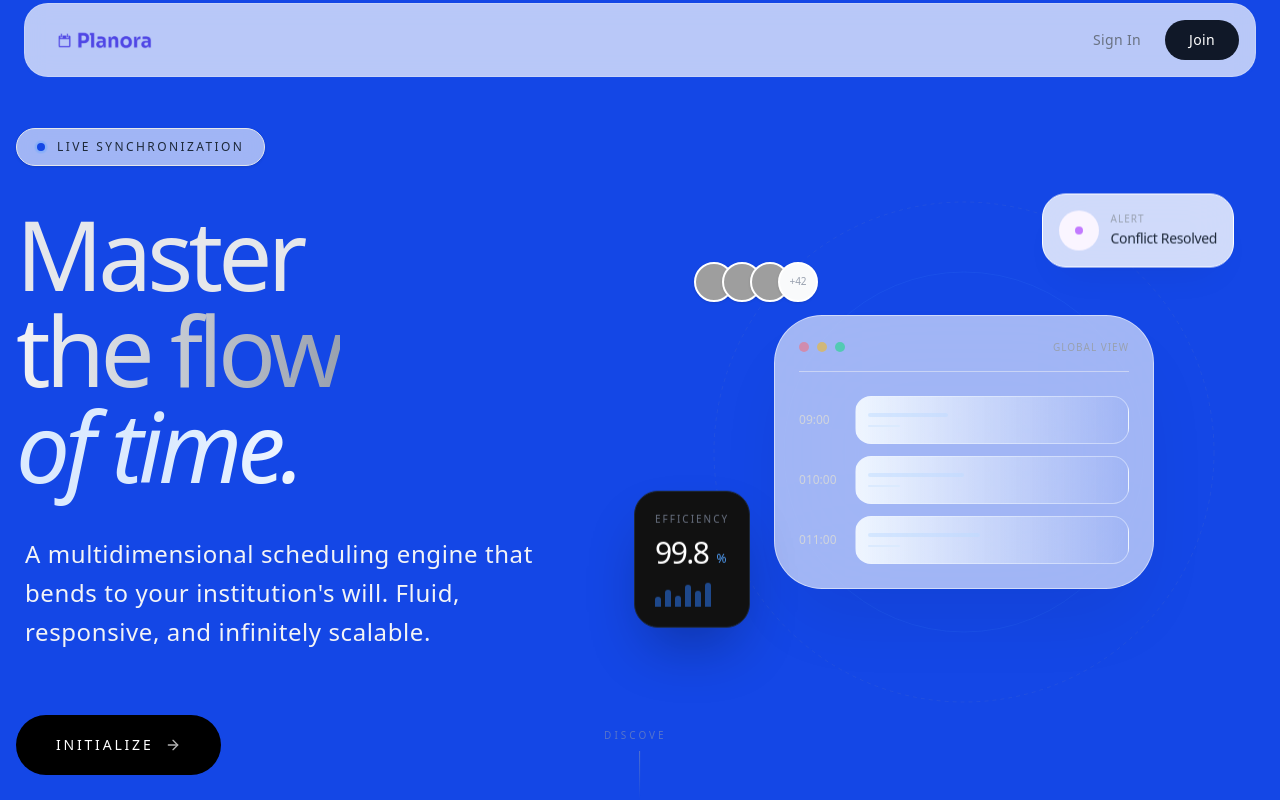
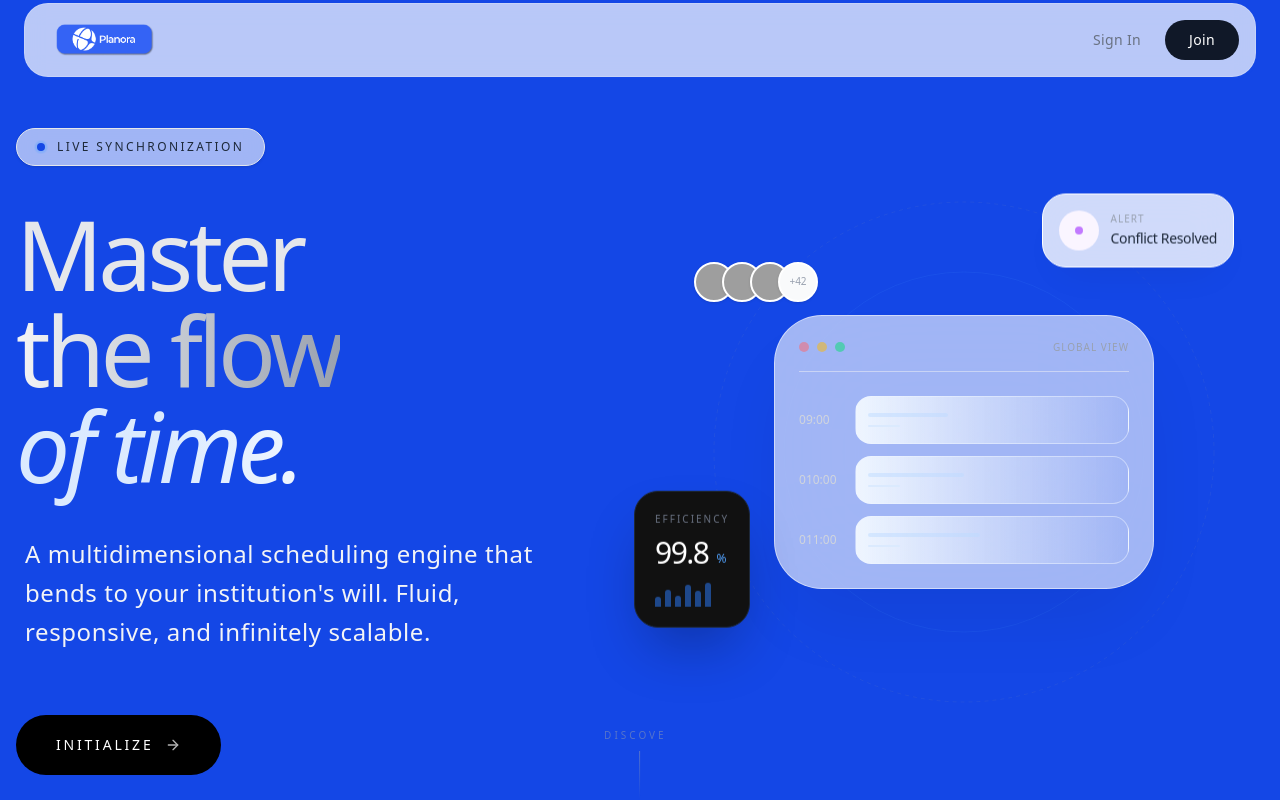
Before and after one commit to SHIBINSHA02/Plannow, a Next.js app: page / in a window 1280 px wide. Shown: the top 800 px of the page. Built offline with nearby package versions, Linux system fonts and the light colour scheme; no server answers; grey boxes are pictures that could not be loaded.

Commit message:
refactor: replace logo.svg with logo.png, remove middleware, and add proxy configuration

```diff
--- a/app/(protected)/_component/SideMenu.tsx
+++ b/app/(protected)/_component/SideMenu.tsx
@@ -37,7 +37,7 @@ export default function Sidebar() {
                 <Link href="/">
                     <div className="relative w-28 h-8">
                         <Image
-                            src="/logo.svg"
+                            src="/logo.png"
                             alt="App Logo"
                             fill
                             className="object-contain"
@@ -69,7 +69,7 @@ export default function Sidebar() {
                     <Link href="/">
                         <div className="relative w-32 h-8">
                             <Image
-                                src="/logo.svg"
+                                src="/logo.png"
                                 alt="App Logo"
                                 fill
                                 className="object-contain"
--- a/app/_components/Navbar.tsx
+++ b/app/_components/Navbar.tsx
@@ -20,7 +20,7 @@ export default function Navbar() {
         <div className="flex items-center gap-2">
           <div className="relative w-32 h-8">
             <Image
-              src="/logo.svg"
+              src="/logo.png"
               alt="App Logo"
               fill
               className="object-contain"
```
Also changed, not shown: proxy.ts (renamed from middleware.ts), public/logo.png (added), public/logo.svg (deleted).
